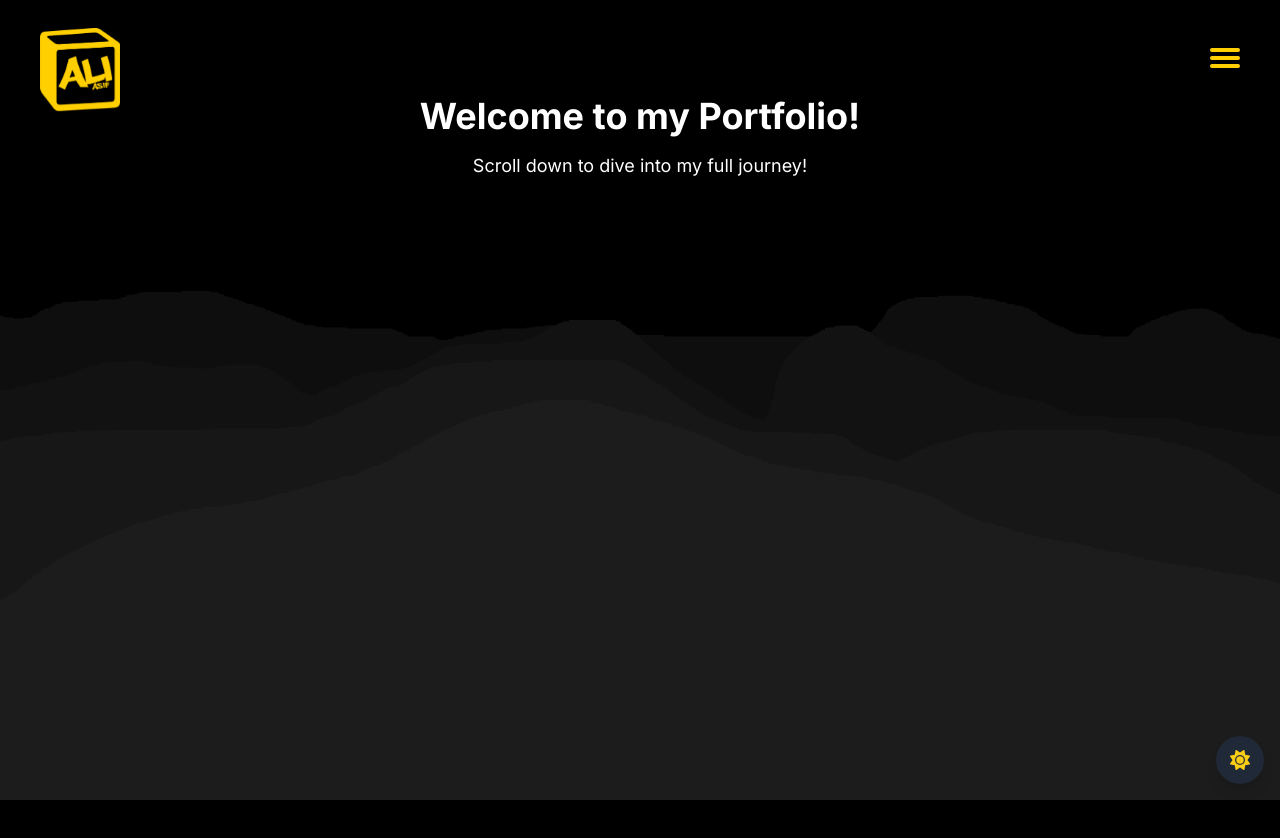
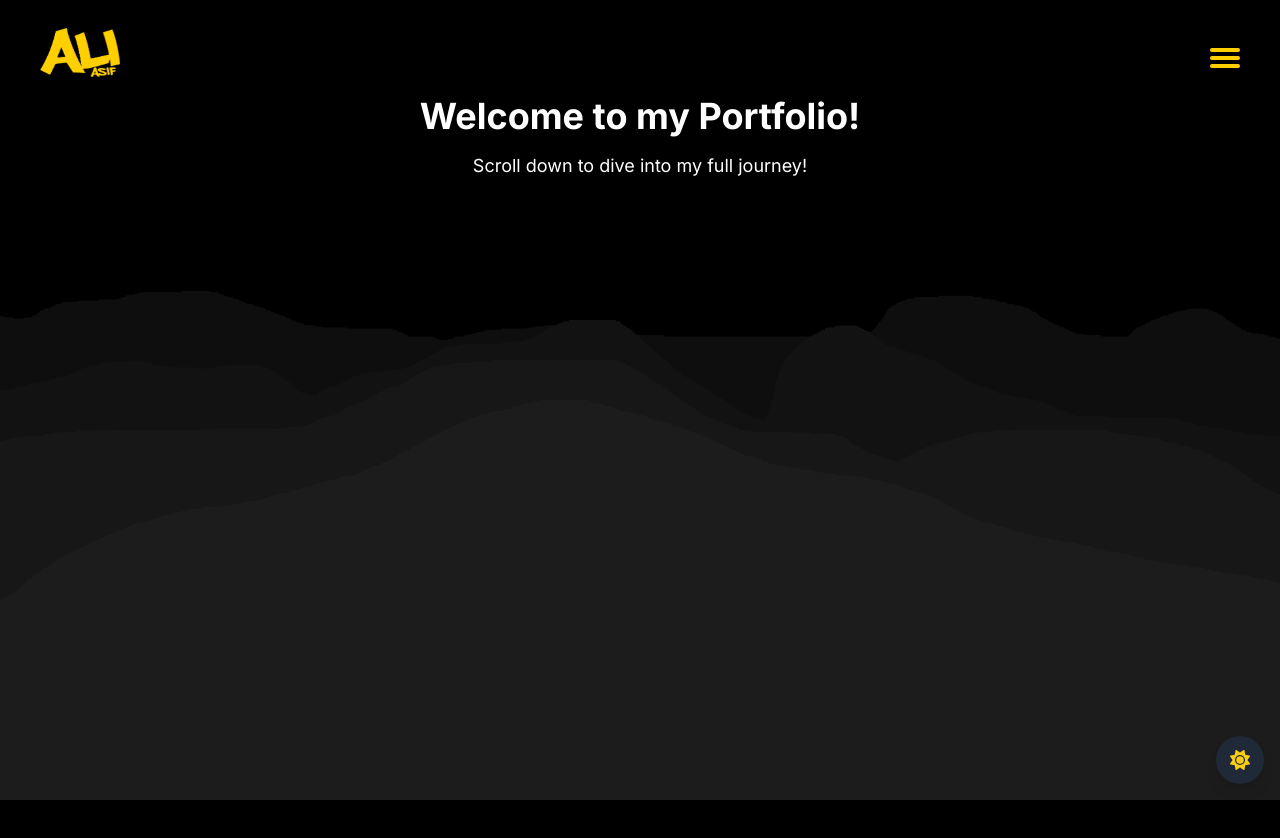
Before and after one commit to Athedesigner/portfolio_site, a Next.js app: page / in a window 1280 px wide. Shown: the top 838 px of the page. Built offline with nearby package versions, Linux system fonts and the light colour scheme.

Commit message:
logo update

```diff
--- a/src/app/page.tsx
+++ b/src/app/page.tsx
@@ -123,7 +123,7 @@ export default function Home() {
         onMouseLeave={() => setIsHovering(false)}
       >
         <img
-          src={isDarkMode ? "/notionlogob.png" : "/notionlogow.png"}
+          src={isDarkMode ? "/logo1.png" : "/logo2.png"}
           alt="Logo"
           width={80}
           height={45}
```
Also changed, not shown: public/logo2.png (added).
